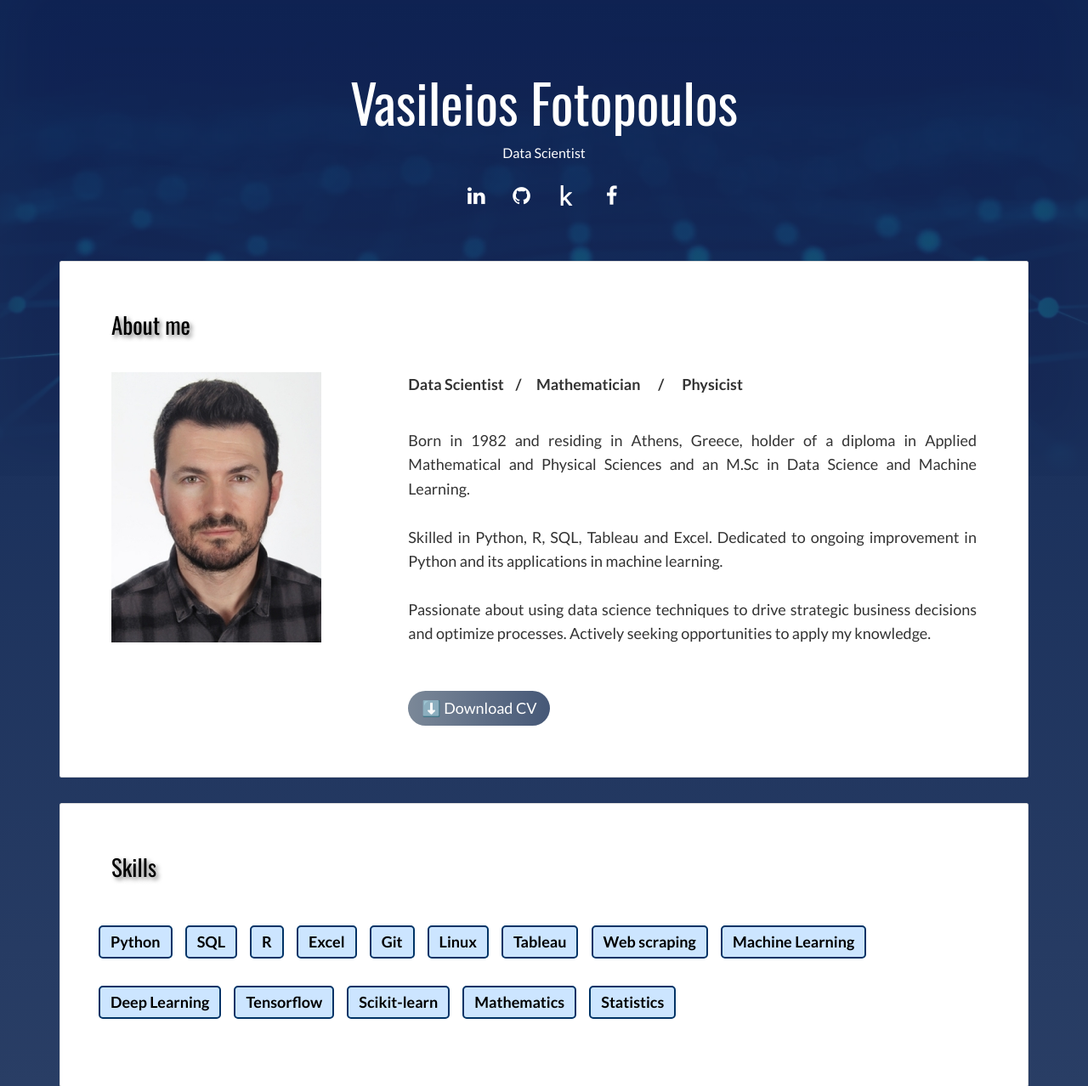
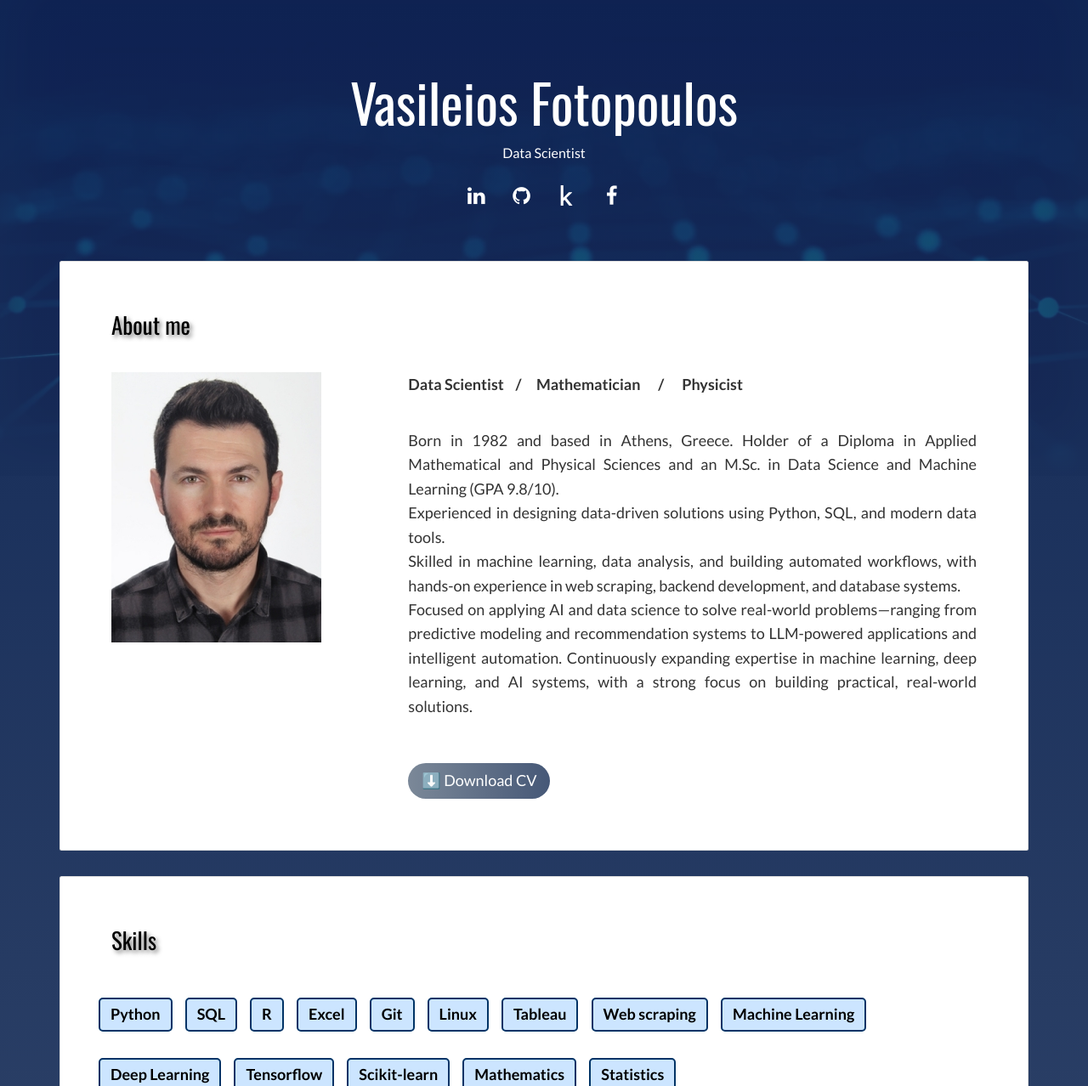
Before and after one commit to fotopoulos-v/Portfolio-website, a Flask app: page / in a window 1280 px wide. Shown: the top 1278 px of the page at 85% size. Run offline with Flask 3, Linux system fonts and the light colour scheme; some libraries are stand-ins or nearby versions.

Commit message:
changed entry text

```diff
--- a/templates/index.html
+++ b/templates/index.html
@@ -228,11 +228,14 @@
               </div>
               <div class="col-md-8">
               <p style="font-size: 18px;"><b>Data Scientist&nbsp;&nbsp;&nbsp;&nbsp;/&nbsp;&nbsp;&nbsp;&nbsp;  Mathematician &nbsp;&nbsp;&nbsp;&nbsp; / &nbsp;&nbsp;&nbsp;&nbsp;  Physicist</b></p><br>
-              <p style="text-align: justify; font-size: 18px;"> Born in 1982 and residing in Athens, Greece, holder of a diploma in Applied Mathematical and Physical Sciences
-			  and an M.Sc in Data Science and Machine Learning.<br>
-			  <br>Skilled in Python, R, SQL, Tableau and Excel. Dedicated to ongoing improvement in Python and its applications in machine learning.<br>
-			  <br>Passionate about using data science techniques to drive strategic business decisions and optimize processes.
-			  Actively seeking opportunities to apply my knowledge.</p>
+              <p style="text-align: justify; font-size: 18px;"> Born in 1982 and based in Athens, Greece. Holder of a Diploma in Applied Mathematical and Physical Sciences
+			  and an M.Sc. in Data Science and Machine Learning (GPA 9.8/10). <br>
+			  Experienced in designing data-driven solutions using Python, SQL, and modern data tools. <br>
+			  Skilled in machine learning, data analysis, and building automated workflows, with hands-on experience in web scraping, backend development, and database
+			  systems. <br>
+			  Focused on applying AI and data science to solve real-world problems—ranging from predictive modeling and recommendation systems to LLM-powered
+			  applications and intelligent automation. Continuously expanding expertise in machine learning, deep learning, and AI systems, with a strong focus
+			  on building practical, real-world solutions.</p>
 			  <br>
 				<a href="./static/assets/downloads/FotopoulosVasileiosCV.pdf"
 				   class="btn btn-primary"
```
